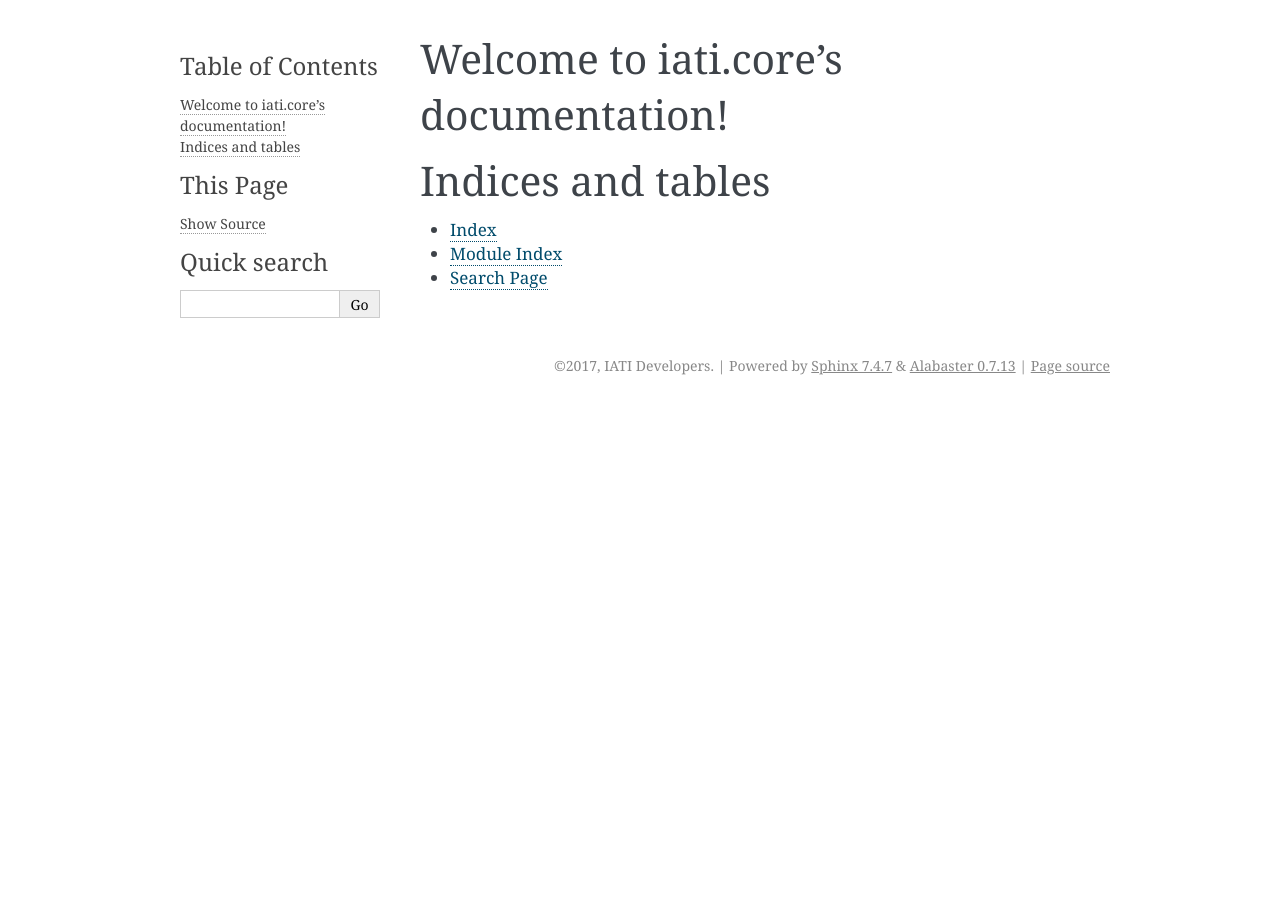
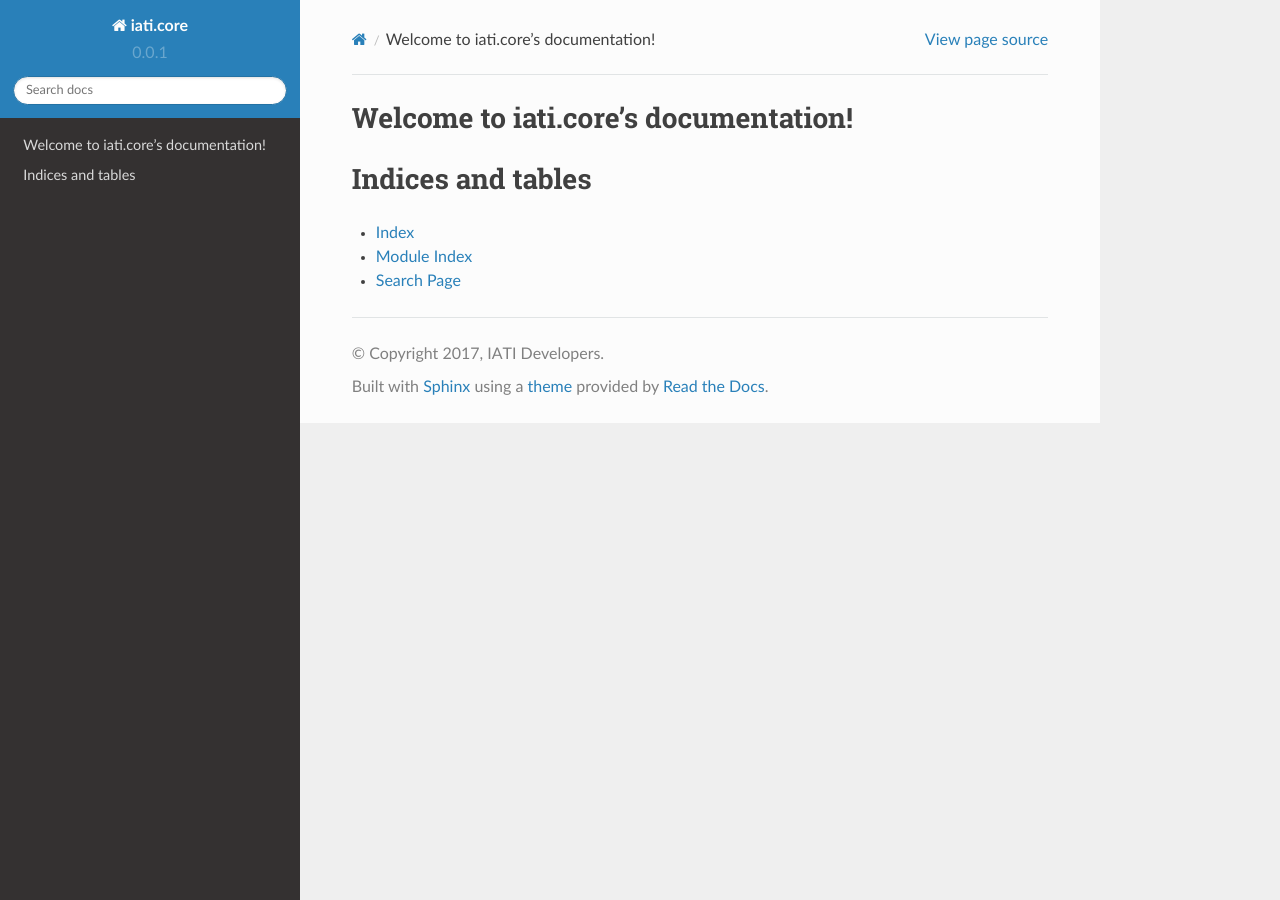
Before and after one commit to IATI/pyIATI, a Sphinx documentation site: the page built from docs/source/index.rst, in a window 1280 px wide. Built offline with Sphinx 7.4.7 and the Read the Docs theme 2.0.0, drawn with Linux system fonts in a browser that asks for light colours.

Commit message:
Switch docs theme
This switches from the Sphinx default to the ReadTheDocs theme

```diff
--- a/docs/source/conf.py
+++ b/docs/source/conf.py
@@ -93,7 +93,9 @@ todo_include_todos = True
 # The theme to use for HTML and HTML Help pages.  See the documentation for
 # a list of builtin themes.
 #
-html_theme = 'alabaster'
+import sphinx_rtd_theme
+html_theme = "sphinx_rtd_theme"
+html_theme_path = [sphinx_rtd_theme.get_html_theme_path()]
 
 # Theme options are theme-specific and customize the look and feel of a theme
 # further.  For a list of options available for each theme, see the
--- a/requirements.txt
+++ b/requirements.txt
@@ -2,6 +2,7 @@ lxml==3.6.0
 
 # distribution requirements
 Sphinx==1.5.2
+sphinx_rtd_theme==0.1.9
 
 # dev requirements
 flake8==3.2.1
```
